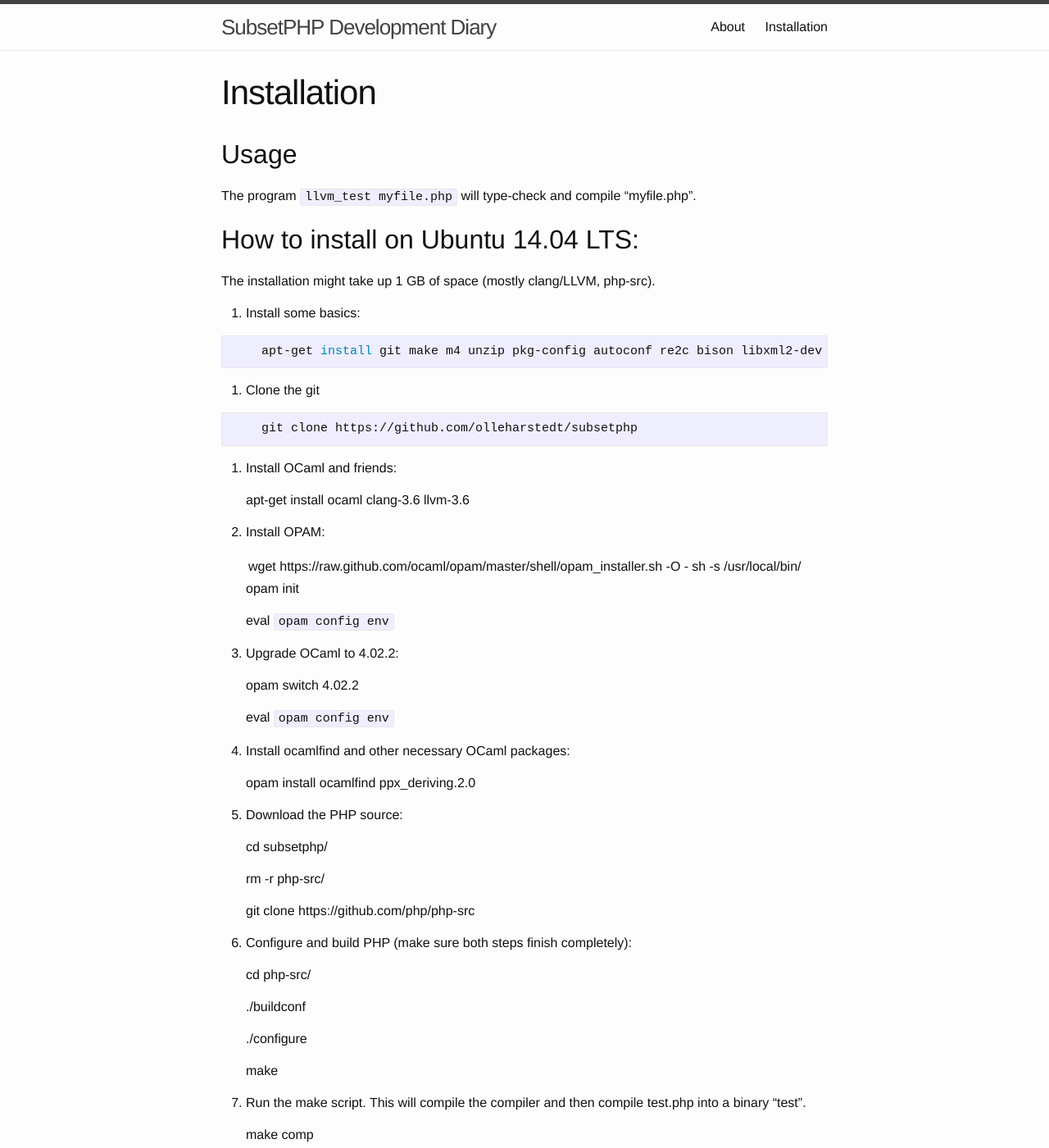
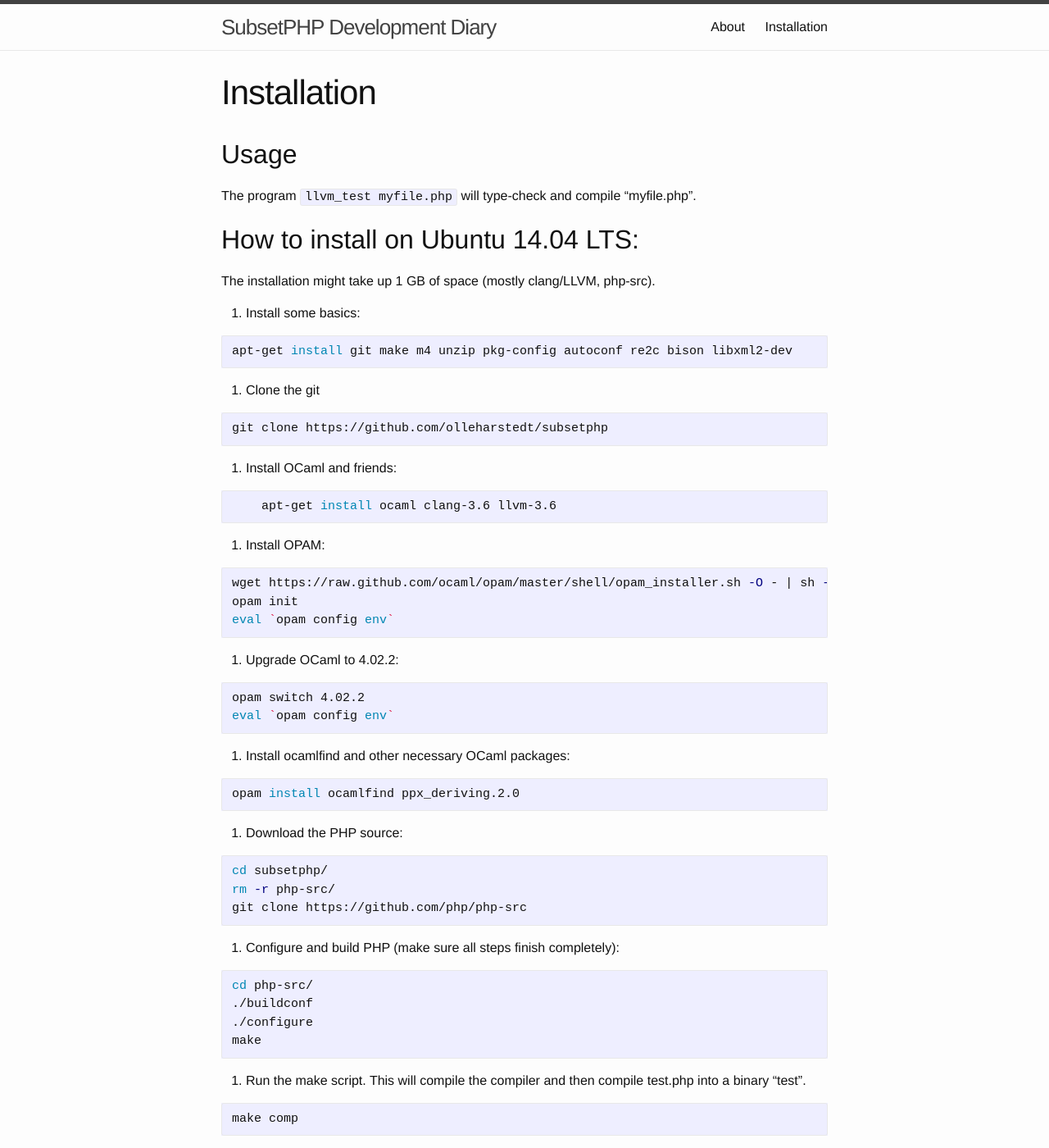
Before and after one commit to olleharstedt/olleharstedt.github.io, a Jekyll site: the page built from installation.md, in a window 1280 px wide and 1400 px high. Shown: the whole window at 82% size. Built offline with Jekyll 4.4.1, drawn with Linux system fonts in a browser that asks for light colours.

Commit message:
Bash syntax

````diff
--- a/installation.md
+++ b/installation.md
@@ -17,58 +17,64 @@
 0. Install some basics:
 
 ```bash
-    apt-get install git make m4 unzip pkg-config autoconf re2c bison libxml2-dev
+apt-get install git make m4 unzip pkg-config autoconf re2c bison libxml2-dev
 ```
 
 1. Clone the git
 
 ```bash
-    git clone https://github.com/olleharstedt/subsetphp
+git clone https://github.com/olleharstedt/subsetphp
 ```
 
 2. Install OCaml and friends:
 
+```bash
     apt-get install ocaml clang-3.6 llvm-3.6
+```
 
 3. Install OPAM:
 
-    wget https://raw.github.com/ocaml/opam/master/shell/opam_installer.sh -O - | sh -s /usr/local/bin/
-
-    opam init
-
-    eval `opam config env`
+```bash
+wget https://raw.github.com/ocaml/opam/master/shell/opam_installer.sh -O - | sh -s /usr/local/bin/
+opam init
+eval `opam config env`
+```
 
 6. Upgrade OCaml to 4.02.2:
 
-    opam switch 4.02.2
-
-    eval `opam config env`
+```bash
+opam switch 4.02.2
+eval `opam config env`
+```
 
 8. Install ocamlfind and other necessary OCaml packages:
 
-    opam install ocamlfind ppx_deriving.2.0
+```bash
+opam install ocamlfind ppx_deriving.2.0
+```
 
 9. Download the PHP source:
 
-    cd subsetphp/
+```bash
+cd subsetphp/
+rm -r php-src/
+git clone https://github.com/php/php-src
+```
 
-    rm -r php-src/
+10. Configure and build PHP (make sure all steps finish completely):
 
-    git clone https://github.com/php/php-src
-
-10. Configure and build PHP (make sure both steps finish completely):
-
-    cd php-src/
-
-    ./buildconf
-
-    ./configure
-
-    make
+```bash
+cd php-src/
+./buildconf
+./configure
+make
+```
 
 10. Run the make script. This will compile the compiler and then compile test.php into a binary "test".
 
-    make comp
+```bash
+make comp
+```
 
 Please report any errors during installation as a github issue.
 
````
